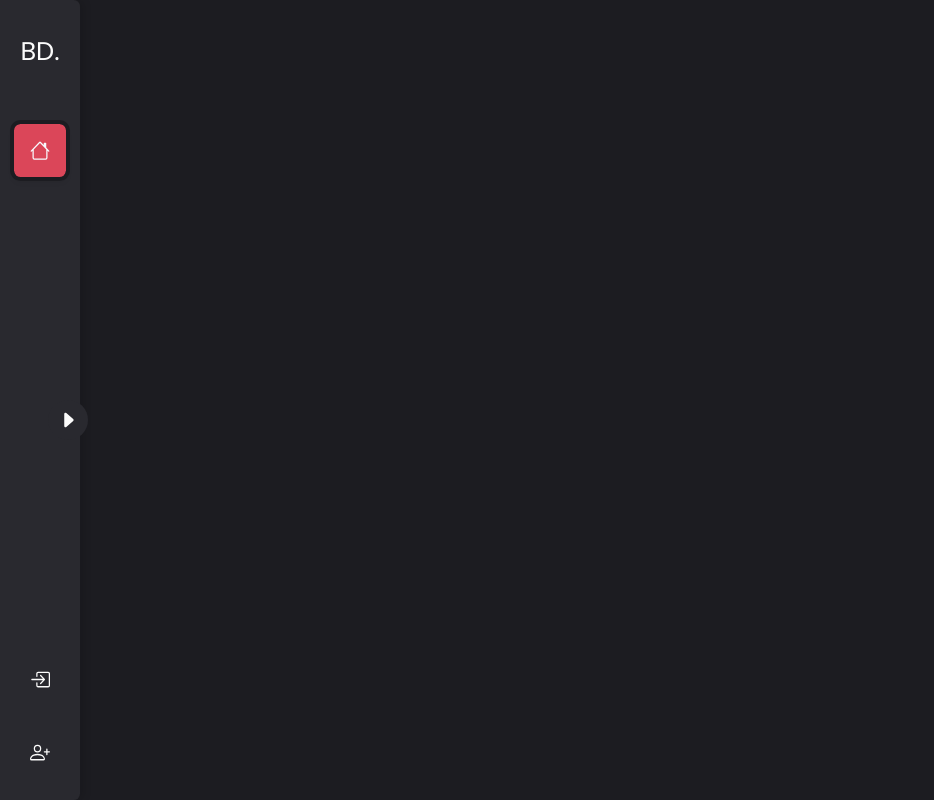
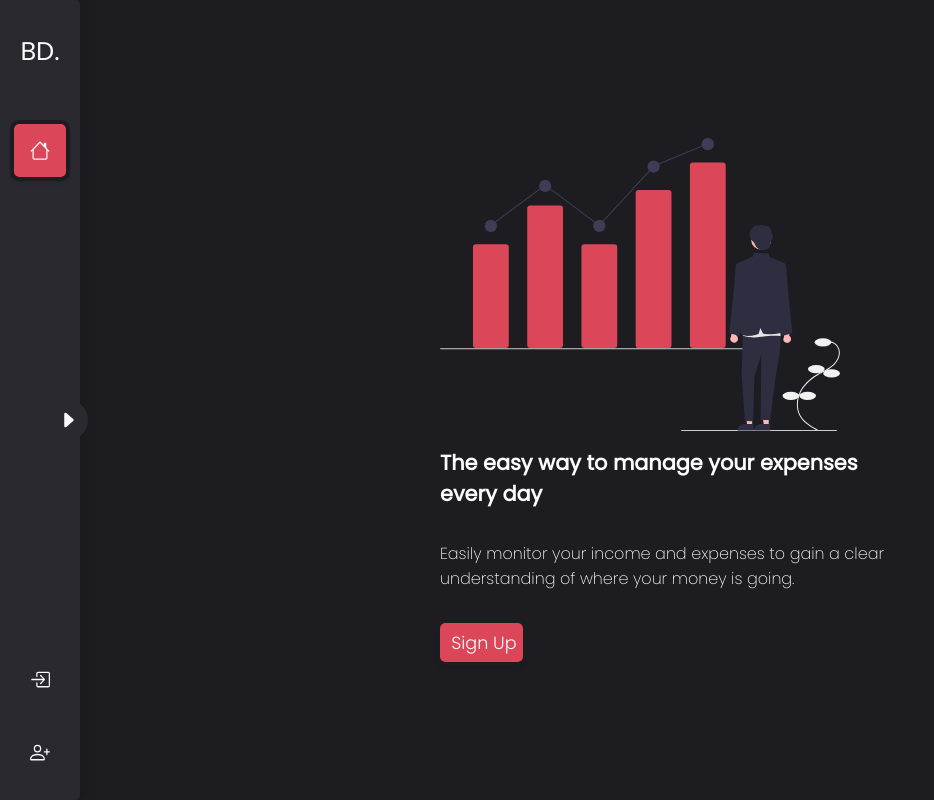
Before and after one commit to Cywus98213/budgetBuddy, a Vue app: page / in a window 1280 px wide. Shown: the whole page, without its empty margins (0-934 px from the left). Built offline with nearby package versions, Linux system fonts and the light colour scheme.

Commit message:
Added Homepage and fix the routing problem and added extra nav in the login and register form

```diff
--- a/src/assets/style/base.css
+++ b/src/assets/style/base.css
@@ -1,6 +1,6 @@
 :root {
 
-  --radius: 0.4rem;
+  --radius: 0.3rem;
   --main-bg-clr: #1c1c21;
   --toggle-bg-clr: #29292f;
   --secondary-bg-clr: #191922;
--- a/src/components/common/Button.vue
+++ b/src/components/common/Button.vue
@@ -39,6 +39,7 @@ export default {
 }
 .text {
   font-size: 0.7rem;
+  font-weight: 300;
 }
 
 @media screen and (min-width: 374px) {
--- a/src/components/common/sidebar.vue
+++ b/src/components/common/sidebar.vue
@@ -6,6 +6,7 @@
       <ul class="nav-lists">
         <div class="top">
           <RouterLink
+            v-if="!IsLoggedIn"
             :class="{ active: $route.name === 'home' }"
             class="link-wrapper"
             :to="{ name: 'home' }"
--- a/src/views/HomeView.vue
+++ b/src/views/HomeView.vue
@@ -1,15 +1,68 @@
-<script setup></script>
-
 <template>
-  <div>
-    <p></p>
+  <div class="homepage-wrapper">
+    <div class="homeSection">
+      <img
+        class="homeImage"
+        src="../assets/Icons/home/home-image1.svg"
+        alt="invest graph"
+      />
+      <h1 class="homeTitle">The easy way to manage your expenses every day</h1>
+      <p class="homeSubtitle">
+        Easily monitor your income and expenses to gain a clear understanding of
+        where your money is going.
+      </p>
+      <div class="homeNav">
+        <Button
+          class="homeButton"
+          text="Sign Up"
+          @click="$router.push({ name: 'register' })"
+        />
+      </div>
+    </div>
   </div>
 </template>
-
 <script>
+import Button from "../components/common/Button.vue";
 export default {
-  data() {
-    return {};
+  components: {
+    Button,
   },
 };
 </script>
+<style scoped>
+.homepage-wrapper {
+  height: 100vh;
+  padding: 1rem;
+  width: 100%;
+  margin: auto;
+  display: grid;
+  place-items: center;
+  overflow: hidden;
+}
+.homeSection {
+  display: flex;
+  flex-direction: column;
+  align-items: left;
+  max-width: 480px;
+  gap: 1rem;
+}
+.homeNav {
+  align-self: flex-start;
+  margin-top: 1rem;
+  display: flex;
+  gap: 1rem;
+}
+.homeImage {
+  width: 100%;
+  height: 100%;
+  max-width: 400px;
+}
+.homeTitle {
+  font-size: 1.3rem;
+  font-weight: 700;
+  margin-bottom: 1rem;
+}
+.homeSubtitle {
+  font-weight: 100;
+}
+</style>
--- a/src/views/LoginView.vue
+++ b/src/views/LoginView.vue
@@ -1,5 +1,5 @@
 <template>
-  <div class="wrapper">
+  <div class="login-wrapper">
     <form action="POST" class="form" @submit.prevent="submitForm">
       <h1 class="form-header">Login.</h1>
 
@@ -19,7 +19,10 @@
         required
         autocomplete="current-password"
       />
-
+      <p>
+        Don't have an Account?
+        <span @click="$router.push({ name: 'register' })">Sign up</span>
+      </p>
       <Button :text="'Login'" class="formSubmit" />
     </form>
   </div>
@@ -49,7 +52,10 @@ export default {
             localStorage.setItem("token", res.data.token);
             localStorage.setItem("userId", res.data.userId);
             this.$store.dispatch("login");
-            this.$router.push({ name: "home" });
+            this.$router.push({
+              name: "dashboard",
+              params: { id: res.data.userId },
+            });
           } else {
             console.log("error");
           }
@@ -65,9 +71,9 @@ export default {
 };
 </script>
 <style scoped>
-.wrapper {
+.login-wrapper {
   height: 100vh;
-  padding: 1rem;
+
   display: grid;
   place-items: center;
 }
@@ -75,12 +81,24 @@ export default {
   height: 600px;
   width: 80%;
   max-width: 600px;
+
   padding: 1rem;
   border-radius: var(--radius);
   background-color: var(--primary-component-bg);
   display: flex;
   flex-direction: column;
   gap: 1rem;
+}
+.form p,
+span {
+  font-size: 0.9rem;
+}
+.form p {
+  text-align: center;
+}
+.form span {
+  color: var(--primary-button-clr);
+  cursor: pointer;
 }
 .form-header {
   text-align: center;
--- a/src/views/RegisterView.vue
+++ b/src/views/RegisterView.vue
@@ -11,7 +11,10 @@
       <input type="password" v-model="password" class="input" required />
       <label>Confrim Password:</label>
       <input type="password" v-model="confirmPassword" class="input" required />
-
+      <p>
+        Already have an Account?
+        <span @click="$router.push({ name: 'login' })">Log in</span>
+      </p>
       <Button :text="'Register'" class="formSubmit" />
     </form>
   </div>
@@ -63,7 +66,6 @@ export default {
 <style scoped>
 .wrapper {
   height: 100vh;
-  padding: 1rem;
   display: grid;
   place-items: center;
 }
@@ -77,6 +79,17 @@ export default {
   display: flex;
   flex-direction: column;
   gap: 1rem;
+}
+.form p,
+span {
+  font-size: 0.9rem;
+}
+.form p {
+  text-align: center;
+}
+.form span {
+  color: var(--primary-button-clr);
+  cursor: pointer;
 }
 .form-header {
   text-align: center;
```
Also changed, not shown: src/assets/Icons/home/home-image1.svg (added).
